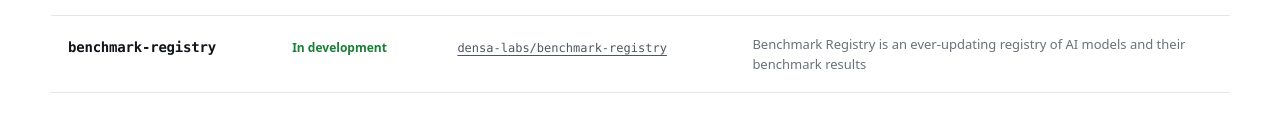
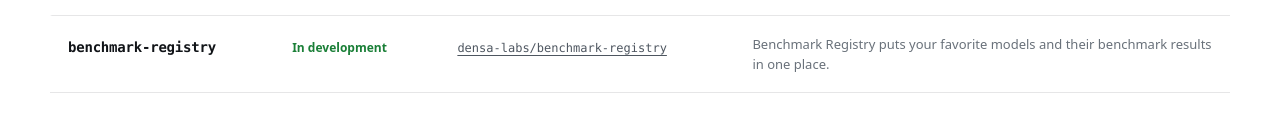
Before and after one commit to densa-labs/densa-labs.github.io, a plain HTML site: page projects/index.html in a window 1280 px wide. Shown: the part 498-622 px from the top of the page. Drawn offline with Linux system fonts and the light colour scheme.

Commit message:
Update description for Benchmark Registry

```diff
--- a/projects/index.html
+++ b/projects/index.html
@@ -177,7 +177,7 @@
               <td data-label="Repository">
                 <a class="repo-link" href="https://github.com/densa-labs/benchmark-registry" target="_blank" rel="noopener noreferrer">densa-labs/benchmark-registry</a>
               </td>
-              <td data-label="Description"><p class="description">Benchmark Registry is an ever-updating registry of AI models and their benchmark results</p></td>
+              <td data-label="Description"><p class="description">Benchmark Registry puts your favorite models and their benchmark results in one place.</p></td>
             </tr>
           </tbody>
         </table>
```
